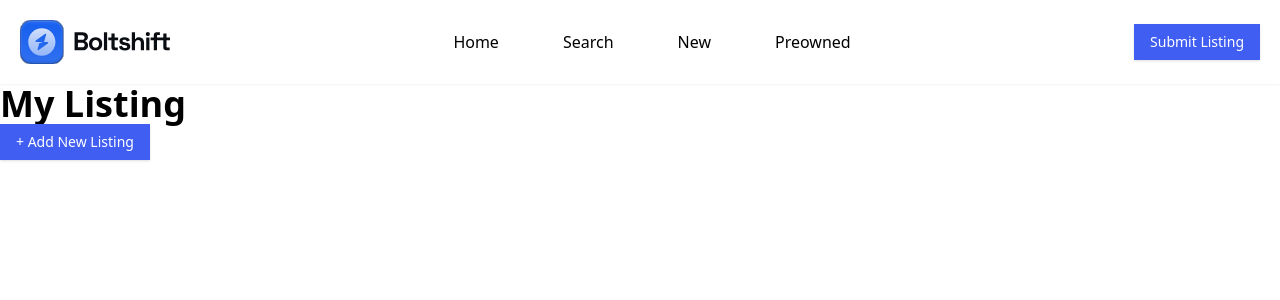
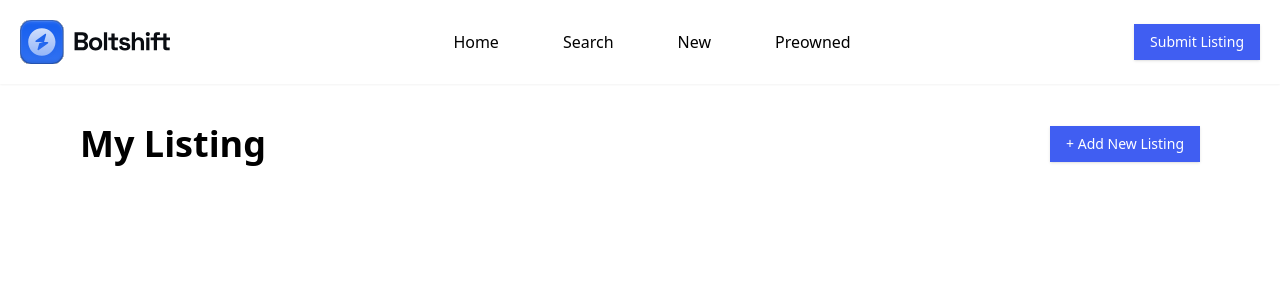
Before and after one commit to tmgnisc/Car-Marketplace-WebAp, a React (Vite) app: page /profile in a window 1280 px wide. Shown: the top 300 px of the page. Built offline with nearby package versions, Linux system fonts and the light colour scheme; no server answers.

Commit message:
creating add listing

```diff
--- a/src/profile/index.jsx
+++ b/src/profile/index.jsx
@@ -6,9 +6,12 @@
   return (
     <div>
      <Header/>
-     <div>
+     <div className='px-10 md:px-20 my-10'>
+        <div className='flex justify-between items-center'>
         <h2 className='font-bold text-4xl'>My Listing</h2>
         <Button>+ Add New Listing</Button>
+        </div>
+
      </div>
     </div>
   )
```
Also changed, not shown: src/add-listing/index.jsx (added).
